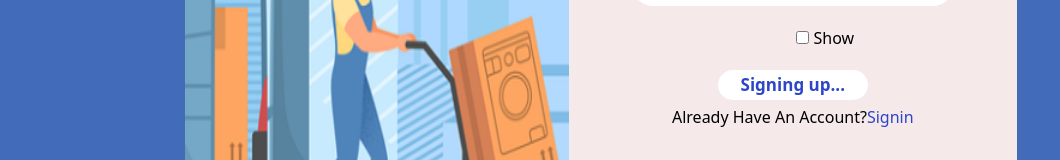
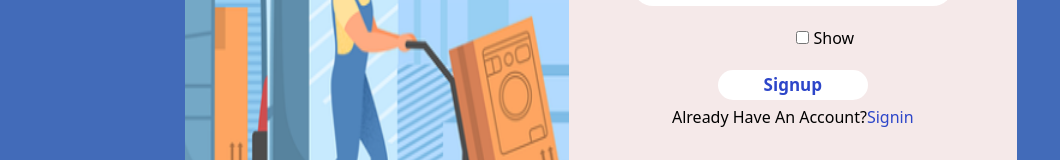
Before and after one commit to Yagnapriya25/e-shippin-frontend, a React (Create React App) app: page /signup in a window 1280 px wide. Shown: the part 409-569 px from the top of the page, without its empty margins (0-1060 px from the left). Built offline with nearby package versions, Linux system fonts and the light colour scheme; a web font is replaced by a local one.

Commit message:
first commit

```diff
--- a/src/Component/User/Signup/Signup.js
+++ b/src/Component/User/Signup/Signup.js
@@ -9,26 +9,25 @@ import { register, verifyOtp } from "../../../Redux/actions/userAction";
 export default function Signup() {
   const dispatch = useDispatch();
   const navigate = useNavigate();
-  const { loading, error, userInfo } = useSelector((state) => state.user);
-
+  const [otpSent, setOtpSent] = useState(false); // Flag to check if OTP is sent
   const [credentials, setCredentials] = useState({
-    username: '',
-    email: '',
-    password: ''
+    username: "",
+    email: "",
+    password: "",
   });
 
-  const [otp, setOtp] = useState('');
-  const [otpRequired, setOtpRequired] = useState(false);
+  const [otp, setOtp] = useState("");
   const [showPassword, setShowPassword] = useState(true);
+  const [loading, setLoading] = useState(false); // Local loading state
+
+  const { error, userInfo } = useSelector((state) => state.user);
 
   const toggle = () => setShowPassword(!showPassword);
 
-  // Log credentials on every change
   useEffect(() => {
     console.log("Credentials Updated: ", credentials);
   }, [credentials]);
 
-  // Log OTP on every change
   useEffect(() => {
     console.log("OTP Updated: ", otp);
   }, [otp]);
@@ -42,28 +41,32 @@ export default function Signup() {
   };
 
   const handleSubmit = (e) => {
-    e.preventDefault();  // prevent form from refreshing the page
+    e.preventDefault();
+    if (loading) return; // Prevent multiple submissions when loading
+    setLoading(true); // Set loading state to true when the signup starts
     console.log("Signup form submitted with credentials: ", credentials);
-    dispatch(register(credentials));
+    dispatch(register(credentials))
+      .finally(() => {
+        setLoading(false); // Set loading back to false after the dispatch
+        setOtpSent(true); // OTP sent, now change the UI
+      });
   };
 
   const handleOtpSubmit = (e) => {
-    e.preventDefault();  // prevent form from refreshing the page
+    e.preventDefault();
+    if (loading) return;
+    setLoading(true);
     console.log("OTP form submitted with otp: ", otp);
-    dispatch(verifyOtp({ otp, email: credentials.email }));
+    dispatch(verifyOtp({ otp, email: credentials.email }))
+      .finally(() => {
+        setLoading(false); // Set loading back to false after the dispatch
+      });
   };
 
   useEffect(() => {
-    if (userInfo && userInfo.isOtpRequired) {
-      setOtpRequired(true);
-      console.log("OTP is required. Showing OTP input.");
-    }
-
     if (userInfo && !userInfo.isOtpRequired) {
-      const id = sessionStorage.getItem('id');
-      const token = sessionStorage.getItem('token');
       console.log("OTP verified, redirecting to home page...");
-      navigate(`/home/${id}/${token}`);
+      navigate("/home");
     }
   }, [userInfo, navigate]);
 
@@ -84,9 +87,9 @@ export default function Signup() {
             <h6>Ship Smarter Today</h6>
           </div>
 
-          {/* Signup Form */}
-          {!otpRequired ? (
           <form>
+            {!otpSent ? (
+              <>
                 <div id="signup-form-field">
                   <input
                     type="text"
@@ -121,14 +124,13 @@ export default function Signup() {
                   <input type="checkbox" onClick={toggle} /> Show
                 </div>
                 <div id="signup-btn">
-                <button type="button" onClick={handleSubmit} disabled={loading}>
-                  {loading ? "Signing up..." : "Signup"}
+                  <button type="button" onClick={handleSubmit}>
+                    {loading ? "Sending OTP..." : "Signup"}
                   </button>
                 </div>
-            </form>
+              </>
             ) : (
-            // OTP Form, only visible if signup is successful
-            <form>
+              <>
                 <div id="signup-form-field">
                   <input
                     type="text"
@@ -140,12 +142,13 @@ export default function Signup() {
                   />
                 </div>
                 <div id="signup-btn">
-                <button type="button" onClick={handleOtpSubmit} disabled={loading}>
+                  <button type="button" onClick={handleOtpSubmit}>
                     {loading ? "Verifying OTP..." : "Verify OTP"}
                   </button>
                 </div>
+              </>
+            )}
           </form>
-          )}
 
           {error && <p style={{ color: "red" }}>Error: {error}</p>}
 
--- a/src/Redux/actions/userAction.js
+++ b/src/Redux/actions/userAction.js
@@ -24,7 +24,9 @@ import {
   signupRequest,
   signupSuccess,
 } from "../slices/userSlice";
-import { URL } from "../../server";
+// import { URL } from "../../server";
+
+let URL = "http://localhost:7890/api";
 
 const login = (credentials) => async (dispatch) => {
   try {
```
Lines whose indentation alone changed are shown as unchanged.
